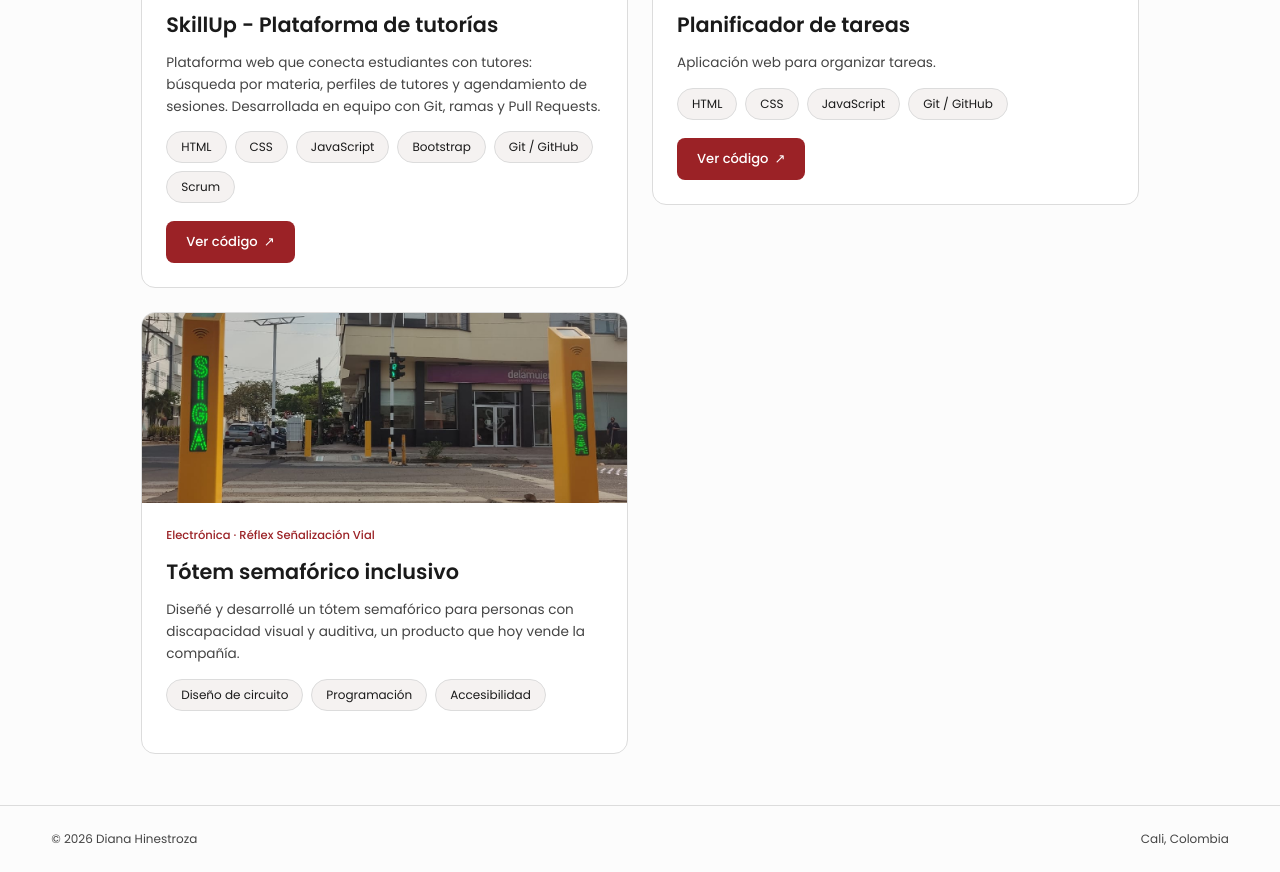
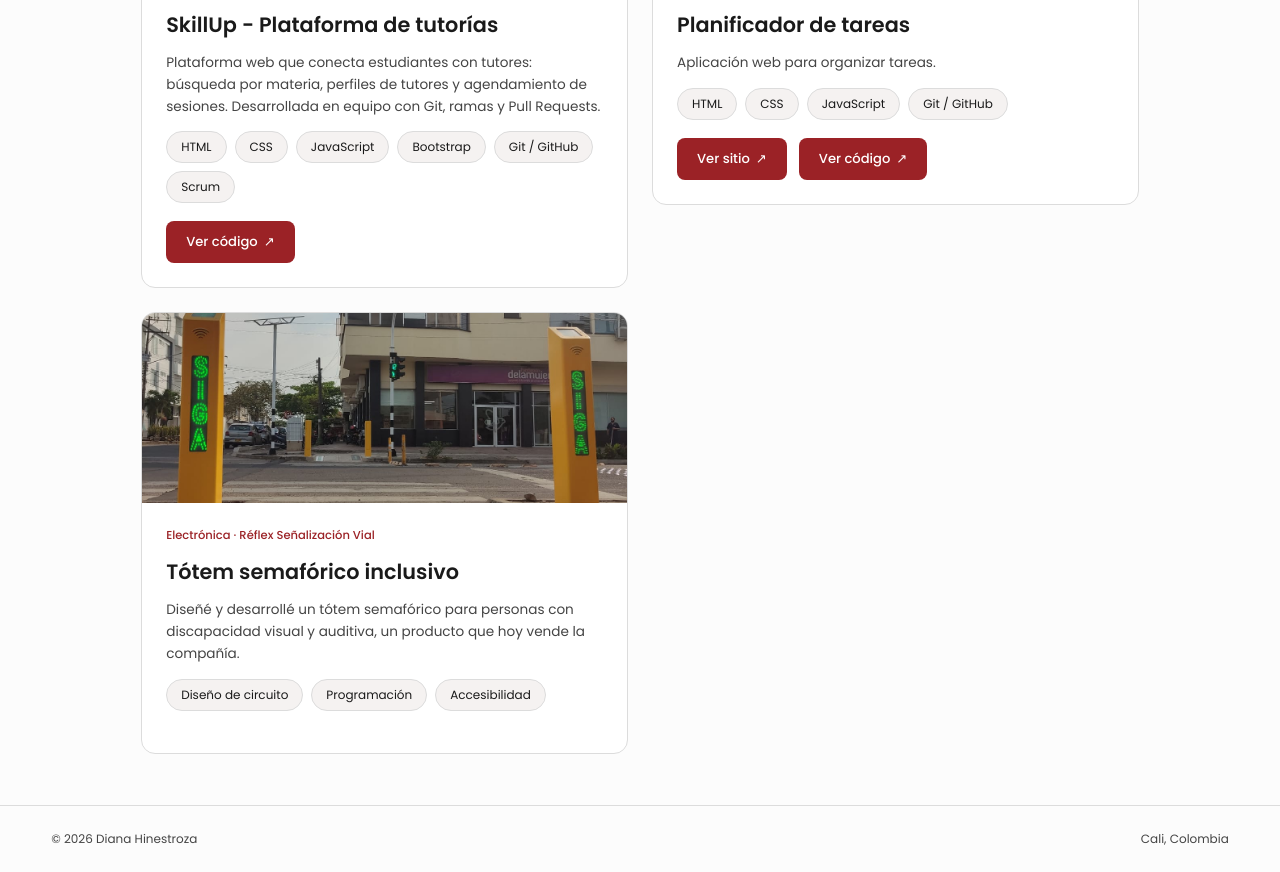
Before and after one commit to catheleen94h/portafolio, a plain HTML site: page componentes/proyectos.html in a window 1280 px wide. Shown: the part 1140-2012 px from the top of the page. Drawn offline with Linux system fonts and the light colour scheme; files that its build step writes are made by us from their sources.

Commit message:
se añade link a pagina de planificador proyecto

```diff
--- a/componentes/proyectos.html
+++ b/componentes/proyectos.html
@@ -130,6 +130,7 @@
                         <li>Git / GitHub</li>
                     </ul>
                     <div class="acciones">
+                        <a href="https://catheleen94h.github.io/planificador-tareas/" class="btn btn-primario" target="_blank" rel="noopener noreferrer">Ver sitio <span class="flecha">↗</span></a>
                         <a href="https://github.com/catheleen94h/planificador-tareas" class="btn btn-primario" target="_blank" rel="noopener noreferrer">Ver código <span class="flecha">↗</span></a>
                     </div>
                 </div>
```
